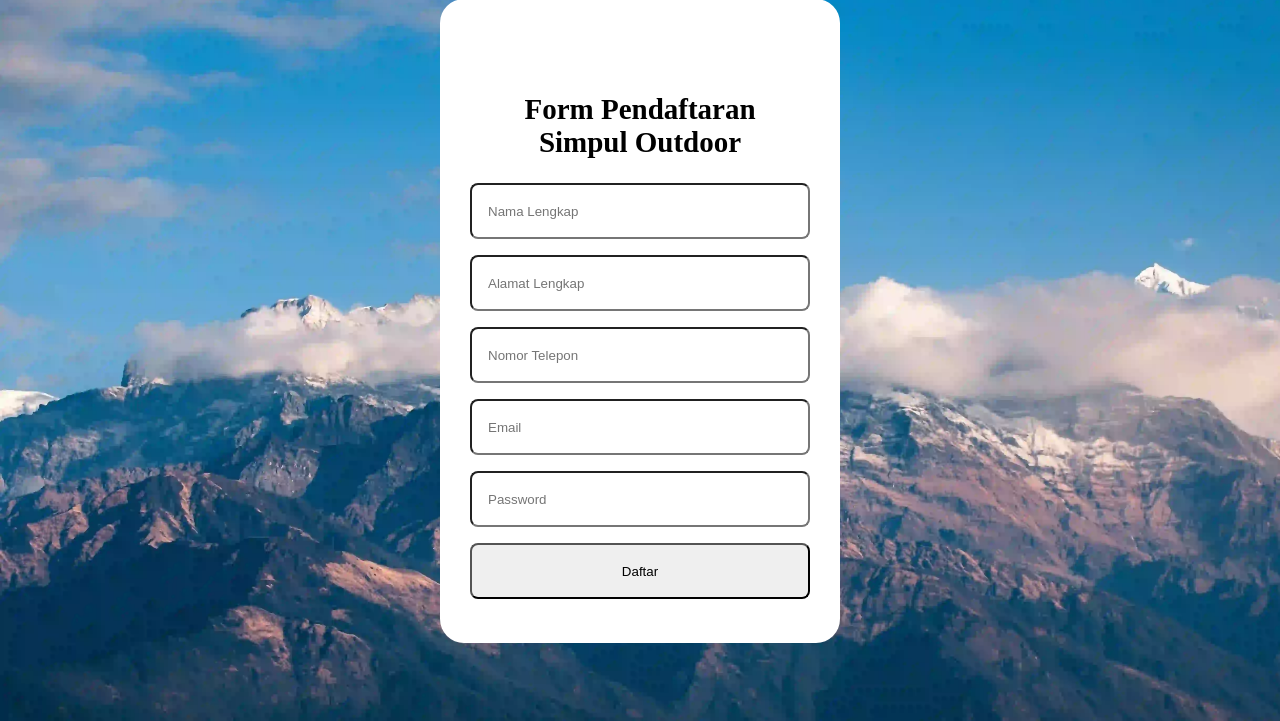
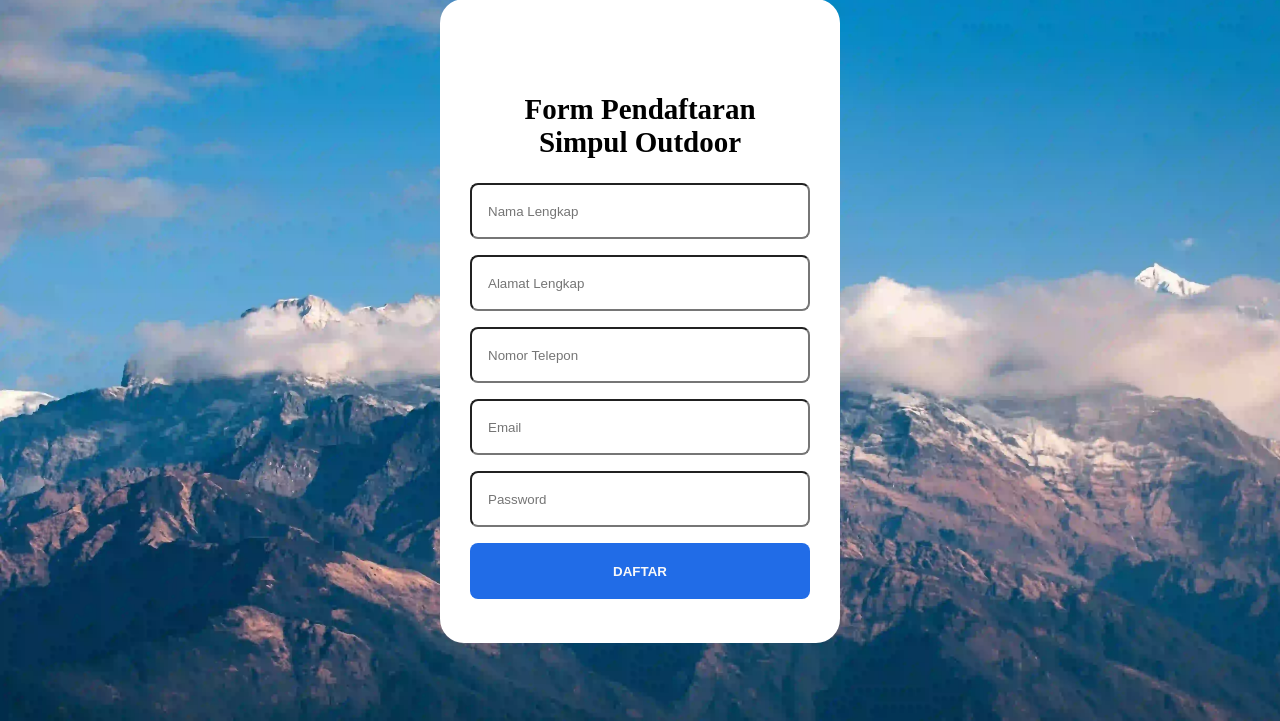
Before and after one commit to Herutriana44/SIMPUL_OUTDOOR, a CodeIgniter app: page /simpul_outdoor/Register in a window 1280 px wide. Shown: the part 79-800 px from the top of the page. Run offline with CodeIgniter, Linux system fonts and the light colour scheme.

Commit message:
Heru : revisi tampilan views dikit, tadi ada yang kelupaan di tombol submit

```diff
--- a/application/views/register.php
+++ b/application/views/register.php
@@ -18,7 +18,7 @@
             <input type="text" placeholder="Nomor Telepon" id="notlp" name="notlp"/>
             <input type="text" placeholder="Email" id="username" name="username"/>
             <input type="password" placeholder="Password" id="password" name="password"/>
-            <input class="button" type="submit" value="Daftar">
+            <button>DAFTAR</button>
         </form>
     </div>
 </body>
```
Also changed, not shown: assets/login.css (line endings or trailing spaces).
